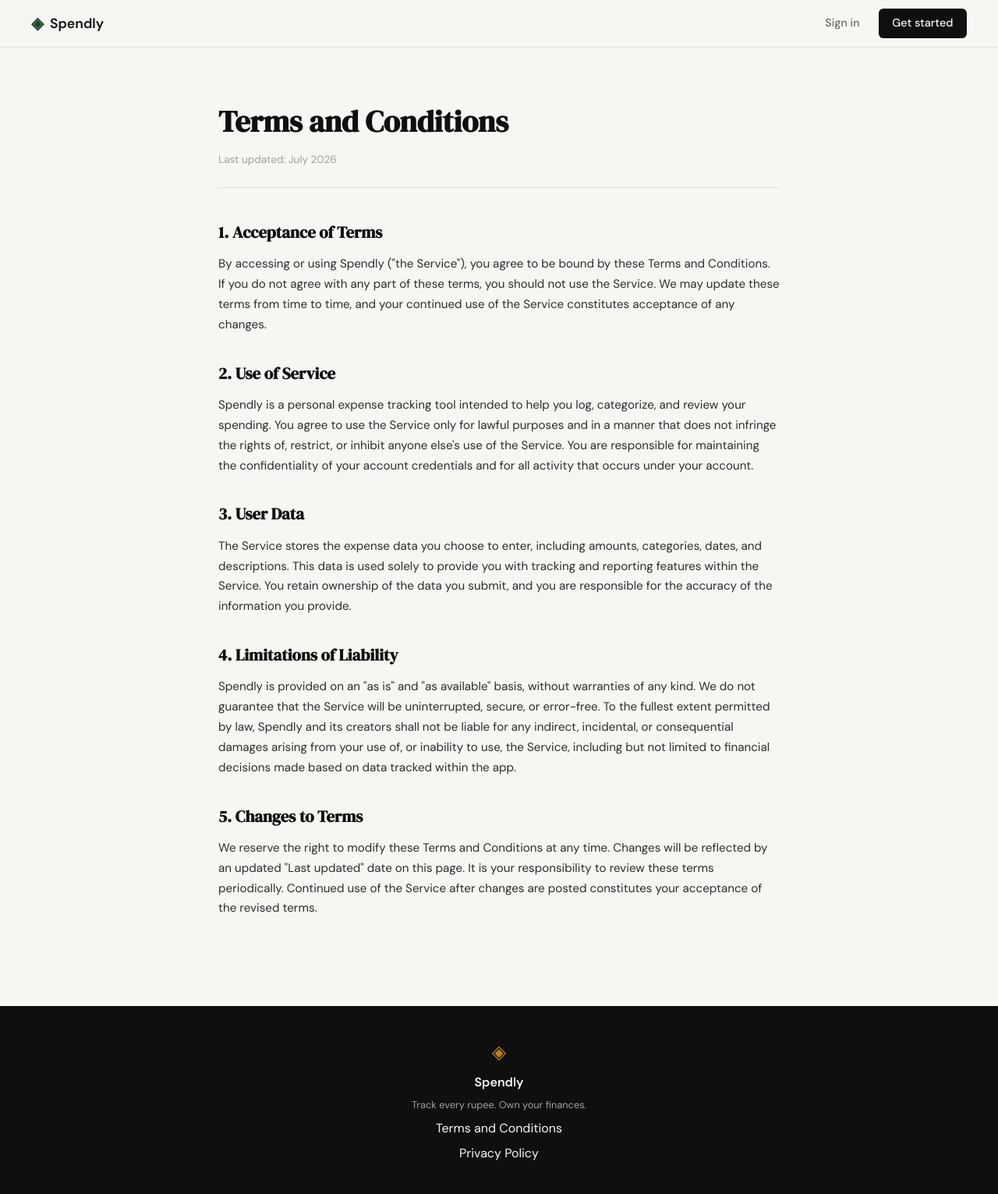
After one commit to abhisheksinghbhadouria/spendly, a Flask app: page /terms in a window 1280 px wide. The commit adds this page. Shown: the whole page at 78% size. Run offline with Flask 3, Linux system fonts and the light colour scheme.

Commit message:
landing: add terms and privacy links to footer

```diff
--- a/app.py
+++ b/app.py
@@ -20,6 +20,11 @@ def register():
 @app.route("/login")
 def login():
     return render_template("login.html")
+
+
+@app.route("/terms")
+def terms():
+    return render_template("terms.html")
 
 
 # ------------------------------------------------------------------ #
--- a/static/css/style.css
+++ b/static/css/style.css
@@ -508,6 +508,56 @@ a { color: inherit; text-decoration: none; }
 }
 
 /* ------------------------------------------------------------------ */
+/* Legal pages                                                         */
+/* ------------------------------------------------------------------ */
+
+.legal-section {
+    padding: 4rem 2rem 6rem;
+}
+
+.legal-container {
+    max-width: 720px;
+    margin: 0 auto;
+}
+
+.legal-header {
+    margin-bottom: 2.5rem;
+    border-bottom: 1px solid var(--border);
+    padding-bottom: 1.5rem;
+}
+
+.legal-title {
+    font-family: var(--font-display);
+    font-size: clamp(1.75rem, 3vw, 2.5rem);
+    color: var(--ink);
+    margin-bottom: 0.5rem;
+}
+
+.legal-updated {
+    font-size: 0.85rem;
+    color: var(--ink-faint);
+}
+
+.legal-body h2 {
+    font-family: var(--font-display);
+    font-size: 1.3rem;
+    color: var(--ink);
+    margin-top: 2rem;
+    margin-bottom: 0.75rem;
+}
+
+.legal-body h2:first-child {
+    margin-top: 0;
+}
+
+.legal-body p {
+    font-size: 0.95rem;
+    color: var(--ink-soft);
+    line-height: 1.7;
+    margin-bottom: 1rem;
+}
+
+/* ------------------------------------------------------------------ */
 /* Responsive                                                          */
 /* ------------------------------------------------------------------ */
 
--- a/templates/base.html
+++ b/templates/base.html
@@ -34,7 +34,7 @@
             <span class="brand-icon">◈</span>
             <span class="footer-name">Spendly</span>
             <p class="footer-copy">Track every rupee. Own your finances.</p>
-            <a href="#">Terms and Conditions</a>
+            <a href="{{ url_for('terms') }}">Terms and Conditions</a>
             <a href="#">Privacy Policy</a>
         </div>
     </footer>
--- /dev/null
+++ b/templates/terms.html
@@ -0,0 +1,65 @@
+{% extends "base.html" %}
+
+{% block title %}Terms and Conditions — Spendly{% endblock %}
+
+{% block content %}
+
+<section class="legal-section">
+    <div class="legal-container">
+
+        <div class="legal-header">
+            <h1 class="legal-title">Terms and Conditions</h1>
+            <p class="legal-updated">Last updated: July 2026</p>
+        </div>
+
+        <div class="legal-body">
+            <h2>1. Acceptance of Terms</h2>
+            <p>
+                By accessing or using Spendly ("the Service"), you agree to be bound by these
+                Terms and Conditions. If you do not agree with any part of these terms, you
+                should not use the Service. We may update these terms from time to time, and
+                your continued use of the Service constitutes acceptance of any changes.
+            </p>
+
+            <h2>2. Use of Service</h2>
+            <p>
+                Spendly is a personal expense tracking tool intended to help you log,
+                categorize, and review your spending. You agree to use the Service only for
+                lawful purposes and in a manner that does not infringe the rights of, restrict,
+                or inhibit anyone else's use of the Service. You are responsible for maintaining
+                the confidentiality of your account credentials and for all activity that occurs
+                under your account.
+            </p>
+
+            <h2>3. User Data</h2>
+            <p>
+                The Service stores the expense data you choose to enter, including amounts,
+                categories, dates, and descriptions. This data is used solely to provide you
+                with tracking and reporting features within the Service. You retain ownership
+                of the data you submit, and you are responsible for the accuracy of the
+                information you provide.
+            </p>
+
+            <h2>4. Limitations of Liability</h2>
+            <p>
+                Spendly is provided on an "as is" and "as available" basis, without warranties
+                of any kind. We do not guarantee that the Service will be uninterrupted, secure,
+                or error-free. To the fullest extent permitted by law, Spendly and its creators
+                shall not be liable for any indirect, incidental, or consequential damages
+                arising from your use of, or inability to use, the Service, including but not
+                limited to financial decisions made based on data tracked within the app.
+            </p>
+
+            <h2>5. Changes to Terms</h2>
+            <p>
+                We reserve the right to modify these Terms and Conditions at any time. Changes
+                will be reflected by an updated "Last updated" date on this page. It is your
+                responsibility to review these terms periodically. Continued use of the Service
+                after changes are posted constitutes your acceptance of the revised terms.
+            </p>
+        </div>
+
+    </div>
+</section>
+
+{% endblock %}
```
